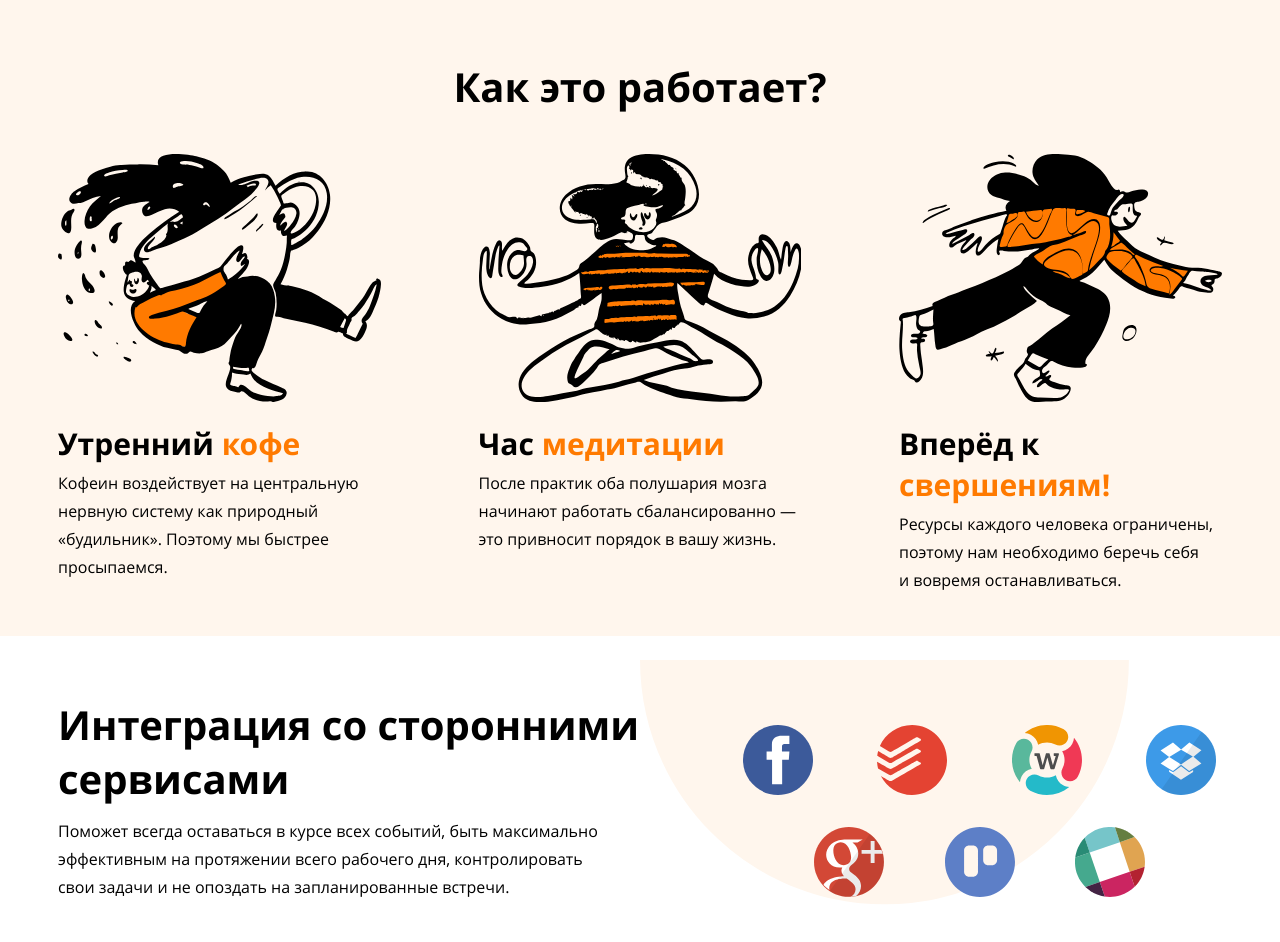
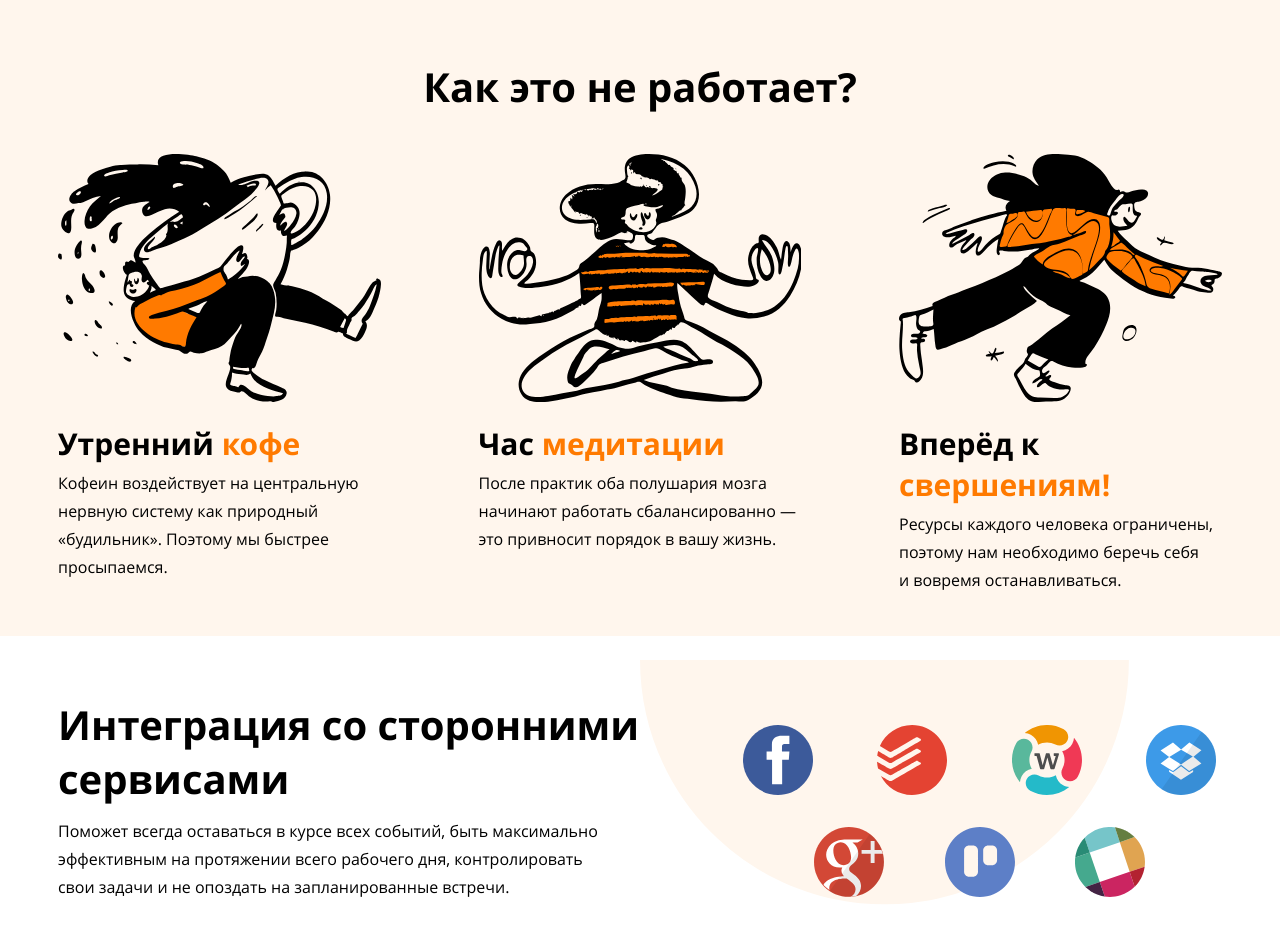
Before and after one commit to Nadyuha/special-app, a plain HTML site: page index.html in a window 1280 px wide. Drawn offline with Linux system fonts and the light colour scheme.

Commit message:
change title

```diff
--- a/index.html
+++ b/index.html
@@ -15,7 +15,7 @@
     <section>
       <div class="hero container">
         <h2 class="hero__title">
-          Как это работает?
+          Как это не работает?
         </h2>
         <div class="hero__block">
           <div class="hero__block-card">
```
